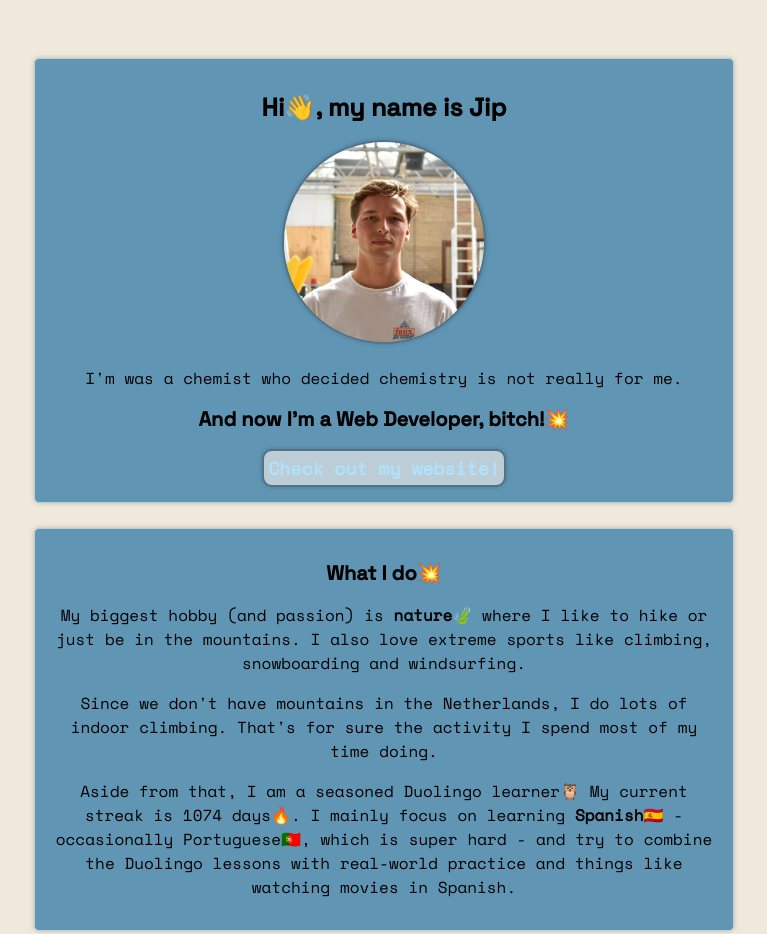
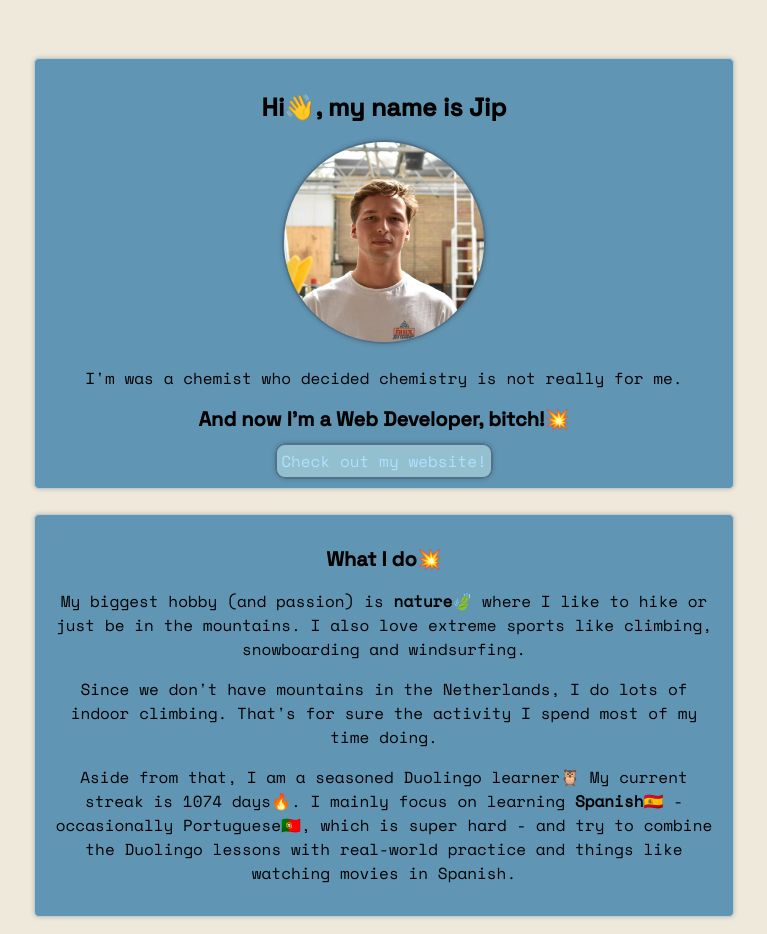
Before and after one commit to BlazingBob/profile, a plain HTML site: page index.html in a window 1280 px wide. Shown: the top 934 px of the page, without its empty margins (256-1023 px from the left). Drawn offline with nearby package versions, Linux system fonts and the light colour scheme.

```diff
--- a/index.html
+++ b/index.html
@@ -13,10 +13,9 @@
     <div class="card-blue">
       <h1>Hi👋, my name is Jip</h1>
       <img id="profile-pic" src="profile_pic.jpg" alt="Profile picture">
-      <p> I'm was a chemist who decided
-        chemistry is not really for me.</p>
+      <p> I'm was a chemist who decided chemistry is not really for me.</p>
       <h2>And now I'm a Web Developer, bitch!💥</h2>
-      <button><a href="https://www.linkedin.com/in/jipteeuwen/" target="_blank">Check out my website!</a></button>
+      <a class="button-blue" href="http://www.jipteeuwen.nl" target="_blank">Check out my website!</a>
     </div>
 
     <div class="card-blue">
@@ -44,9 +43,7 @@
     </div>
 
     <div class="card-blue">
-      <h2>
-        What I love❤️
-      </h2>
+      <h2>What I love❤️</h2>
       <p>
         As I said, nature is my biggest passion.
         My second biggest passion is probably my <strong><u>cats</u></strong>,
@@ -76,8 +73,6 @@
         <li><s>Learning how to ollie</s>🛹</li>
       </ul>
     </div>
-
-
     <div class="card-blue">
       <ul class="list-inline">
         <li class="list-inline > li">
--- a/style.css
+++ b/style.css
@@ -18,8 +18,8 @@
     font-size: 20px;
 }
 
-button, input[type="reset"] {
-	background: #BDCDD6;
+.button-blue, input[type="reset"] {
+	background: #93BFCF;
 	border: 2px solid #537188;
   border-radius: 10px;
 	padding: 4px;
```
Lines whose indentation alone changed are shown as unchanged.
